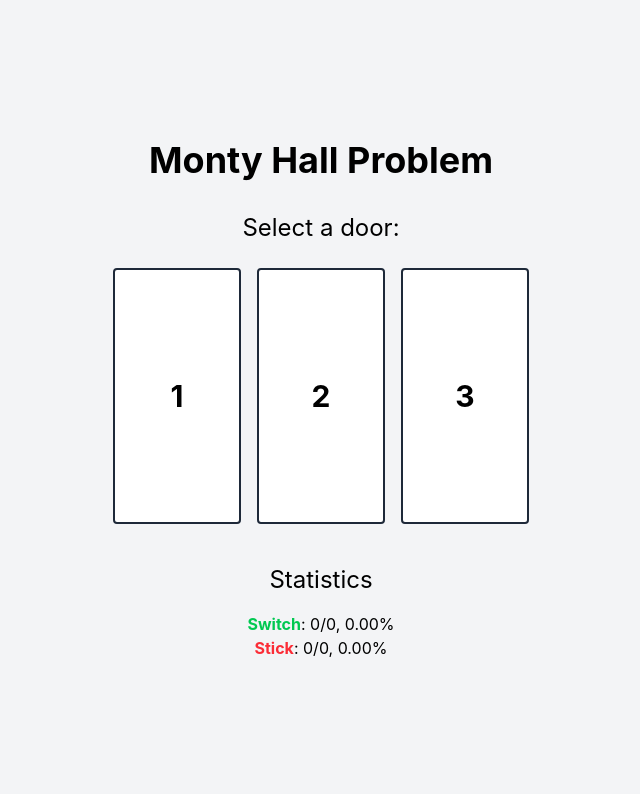
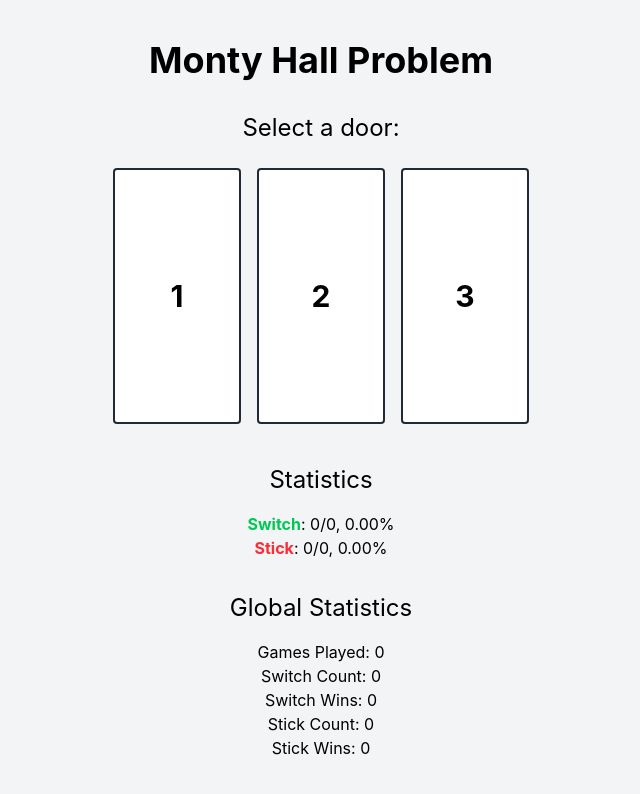
Before and after one commit to grasword/monty-hall-problem, a React (Vite) app: page / in a window 1280 px wide. Shown: the top 794 px of the page, without its empty margins (319-959 px from the left). Built offline with nearby package versions, Linux system fonts and the light colour scheme; no server answers; the database is empty.

Commit message:
[tsx] display global statistics

```diff
--- a/src/App.tsx
+++ b/src/App.tsx
@@ -2,6 +2,7 @@ import React from "react";
 import Door from "./components/Door";
 import GameControls from "./components/GameControls";
 import Statistics from "./components/Statistics";
+import useGlobalStatistics from "./hooks/useGlobalStatistics";
 import useMontyHallGame from "./hooks/useMontyHallGame";
 import useMontyHallStatistics from "./hooks/useMontyHallStatistics";
 import "./styles/App.css";
@@ -10,10 +11,12 @@ import { testIds } from "./testIds";
 const App: React.FC = () => {
   const { state, handleDoorClick, handleFinalChoice, handleReset } = useMontyHallGame();
   const { switchCount, switchWins, stickCount, stickWins, updateStatistics } = useMontyHallStatistics();
+  const { gamesPlayed, stickCount: globalStickCount, stickWins: globalStickWins, switchCount: globalSwitchCount, switchWins: globalSwitchWins, updateGlobalStatistics } = useGlobalStatistics();
 
   const handleFinalChoiceWithStats = (choice: number) => {
     handleFinalChoice(choice);
     updateStatistics(choice, state.selectedDoor!, state.winningDoor);
+    updateGlobalStatistics(choice, state.selectedDoor!, state.winningDoor);
   };
 
   return (
@@ -50,6 +53,14 @@ const App: React.FC = () => {
         stickCount={stickCount}
         stickWins={stickWins}
       />
+      <div className="mt-8 text-center">
+        <h2 className="text-2xl mb-4">Global Statistics</h2>
+        <p>Games Played: {gamesPlayed}</p>
+        <p>Switch Count: {globalSwitchCount}</p>
+        <p>Switch Wins: {globalSwitchWins}</p>
+        <p>Stick Count: {globalStickCount}</p>
+        <p>Stick Wins: {globalStickWins}</p>
+      </div>
     </div>
   );
 };
```
